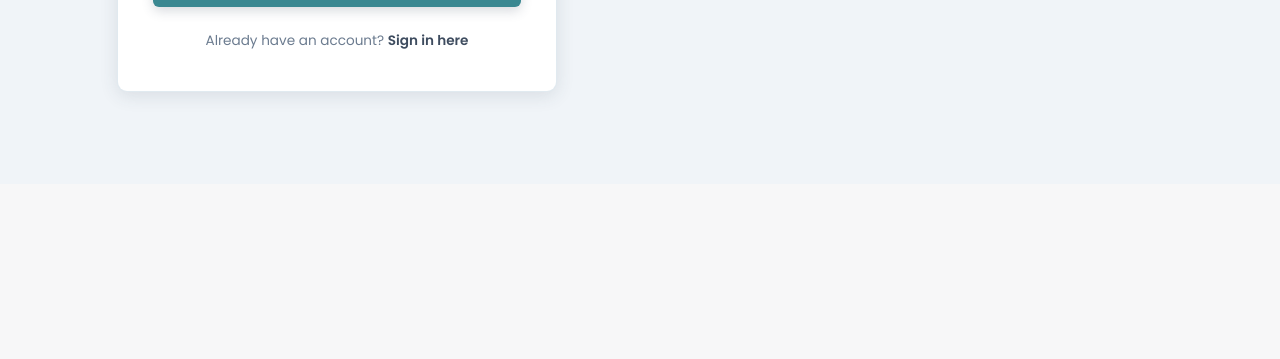
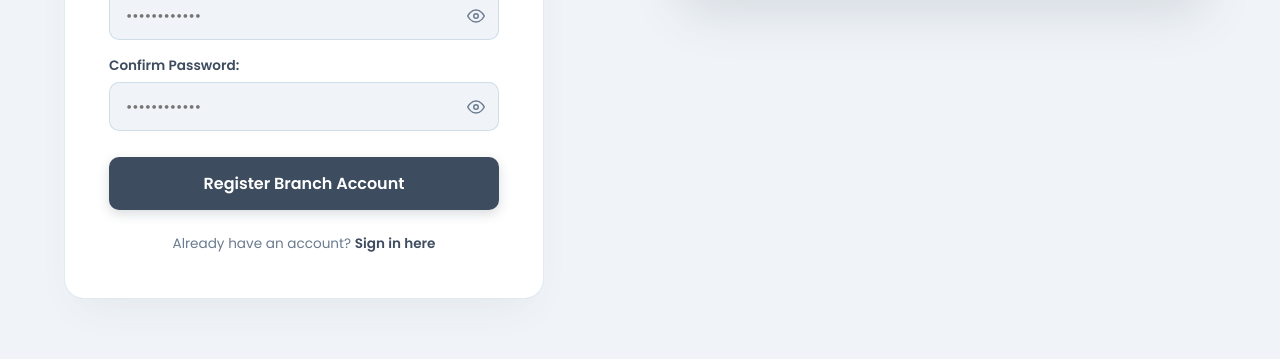
Before and after one commit to sjq-158/kith-django, a Django app: page /register/ in a window 1280 px wide. Shown: the part 956-1315 px from the top of the page. Before the commit the page ends 1059 px from the top, so only its background shows below. Run offline with Django 5.2, Linux system fonts and the light colour scheme; data that the repository does not hold is empty.

Commit message:
feat(register): collect erd fields for user and role tables

```diff
--- a/apps/register/forms.py
+++ b/apps/register/forms.py
@@ -1,3 +1,4 @@
+# added 2 - 09292026
 from django import forms
 from django.contrib.auth.password_validation import validate_password
 from django.db import transaction
@@ -6,6 +7,8 @@
 
 from .models import Branch, User
 
+# Self-registration creates a User row (ERD "User") plus one role row.
+# Admin accounts are not self-service: create them with `createsuperuser`.
 ROLE_PROFILES = {
     "pharmacist": Pharmacist,
     "head_pharmacist": HeadPharmacist,
@@ -13,7 +16,7 @@
 
 
 class RegisterForm(forms.ModelForm):
-    # Stored in the role table (Pharmacist / HeadPharmacist), not in User
+    # --- Role table (Pharmacist / HeadPharmacist) ---
     first_name = forms.CharField(
         label="First Name", max_length=255,
         widget=forms.TextInput(attrs={"placeholder": "Jane"}),
@@ -22,13 +25,24 @@
         label="Last Name", max_length=255,
         widget=forms.TextInput(attrs={"placeholder": "Doe"}),
     )
+    license_number = forms.CharField(
+        label="License Number", max_length=100,
+        widget=forms.TextInput(attrs={"placeholder": "PRC-0000000"}),
+    )
+    phone = forms.CharField(
+        label="Phone", max_length=20,
+        widget=forms.TextInput(attrs={"placeholder": "+63 900 000 0000"}),
+    )
+
+    # --- User table ---
     branch = forms.ModelChoiceField(
         label="Branch Location / ID",
-        queryset=Branch.objects.filter(is_active=True),
-        empty_label="e.g. Main Branch #1",
+        queryset=Branch.objects.none(),
+        empty_label="Select your branch",
     )
     role = forms.ChoiceField(
-        choices=[("pharmacist", "Pharmacist"), ("head_pharmacist", "Head Pharmacist")]
+        label="Role",
+        choices=[("pharmacist", "Pharmacist"), ("head_pharmacist", "Head Pharmacist")],
     )
     email = forms.EmailField(
         label="Professional Email", max_length=255,
@@ -38,17 +52,45 @@
         label="Password",
         widget=forms.PasswordInput(attrs={"placeholder": "••••••••••••"}),
     )
+    confirm_password = forms.CharField(
+        label="Confirm Password",
+        widget=forms.PasswordInput(attrs={"placeholder": "••••••••••••"}),
+    )
 
-    field_order = ["first_name", "last_name", "branch", "role", "email", "password"]
+    field_order = [
+        "first_name", "last_name", "role", "branch", "license_number",
+        "phone", "email", "password", "confirm_password",
+    ]
 
     class Meta:
         model = User
         fields = ["email", "branch", "role"]
 
-    def clean_password(self):
-        password = self.cleaned_data["password"]
-        validate_password(password)
-        return password
+    def __init__(self, *args, **kwargs):
+        super().__init__(*args, **kwargs)
+        # Company is derived from the branch (User.company_id), so show it in the label.
+        self.fields["branch"].queryset = (
+            Branch.objects.filter(is_active=True, company__is_active=True)
+            .select_related("company")
+            .order_by("company__name", "branch_name")
+        )
+        self.fields["branch"].label_from_instance = (
+            lambda b: f"{b.branch_name} — {b.city} ({b.company.name})"
+        )
+
+    def clean(self):
+        cleaned = super().clean()
+        password = cleaned.get("password")
+        confirm = cleaned.get("confirm_password")
+        if password and confirm:
+            if password != confirm:
+                self.add_error("confirm_password", "Passwords do not match.")
+            else:
+                try:
+                    validate_password(password)
+                except forms.ValidationError as error:
+                    self.add_error("password", error)
+        return cleaned
 
     @transaction.atomic
     def save(self, commit=True):
@@ -56,12 +98,82 @@
         user.company = user.branch.company
         user.set_password(self.cleaned_data["password"])
         user.save()
-        ROLE_PROFILES[user.role].objects.create(
+
+        profile_model = ROLE_PROFILES[user.role]
+        profile_model.objects.create(
             user=user,
             first_name=self.cleaned_data["first_name"],
             last_name=self.cleaned_data["last_name"],
+            license_number=self.cleaned_data["license_number"],
+            **{profile_model.phone_field: self.cleaned_data["phone"]},
         )
         return user
+
+# added - 09292026
+# from django import forms
+# from django.contrib.auth.password_validation import validate_password
+# from django.db import transaction
+
+# from apps.profiles.models import HeadPharmacist, Pharmacist
+
+# from .models import Branch, User
+
+# ROLE_PROFILES = {
+#     "pharmacist": Pharmacist,
+#     "head_pharmacist": HeadPharmacist,
+# }
+
+
+# class RegisterForm(forms.ModelForm):
+#     # Stored in the role table (Pharmacist / HeadPharmacist), not in User
+#     first_name = forms.CharField(
+#         label="First Name", max_length=255,
+#         widget=forms.TextInput(attrs={"placeholder": "Jane"}),
+#     )
+#     last_name = forms.CharField(
+#         label="Last Name", max_length=255,
+#         widget=forms.TextInput(attrs={"placeholder": "Doe"}),
+#     )
+#     branch = forms.ModelChoiceField(
+#         label="Branch Location / ID",
+#         queryset=Branch.objects.filter(is_active=True),
+#         empty_label="e.g. Main Branch #1",
+#     )
+#     role = forms.ChoiceField(
+#         choices=[("pharmacist", "Pharmacist"), ("head_pharmacist", "Head Pharmacist")]
+#     )
+#     email = forms.EmailField(
+#         label="Professional Email", max_length=255,
+#         widget=forms.EmailInput(attrs={"placeholder": "pharmacist@kith.com"}),
+#     )
+#     password = forms.CharField(
+#         label="Password",
+#         widget=forms.PasswordInput(attrs={"placeholder": "••••••••••••"}),
+#     )
+
+#     field_order = ["first_name", "last_name", "branch", "role", "email", "password"]
+
+#     class Meta:
+#         model = User
+#         fields = ["email", "branch", "role"]
+
+#     def clean_password(self):
+#         password = self.cleaned_data["password"]
+#         validate_password(password)
+#         return password
+
+#     @transaction.atomic
+#     def save(self, commit=True):
+#         user = super().save(commit=False)
+#         user.company = user.branch.company
+#         user.set_password(self.cleaned_data["password"])
+#         user.save()
+#         ROLE_PROFILES[user.role].objects.create(
+#             user=user,
+#             first_name=self.cleaned_data["first_name"],
+#             last_name=self.cleaned_data["last_name"],
+#         )
+#         return user
 
 # edited - 09292026
 # from django import forms
--- a/templates/register/register.html
+++ b/templates/register/register.html
@@ -2,10 +2,6 @@
 {% load static %}
 
 {% block title %}Register — Kith Multi-Branch Pharmacy{% endblock %}
-
-{% block extra_css %}
-<link rel="stylesheet" href="{% static 'css/register/register.css' %}">
-{% endblock %}
 
 {% block content %}
 <main class="auth-split-grid">
@@ -14,7 +10,7 @@
             <h2>Create Account</h2>
             <p class="subtitle">Join the Kith inventory management network</p>
 
-            <form method="post">
+            <form method="post" novalidate>
                 {% csrf_token %}
                 {% if form.non_field_errors %}
                 <div class="form-error">{{ form.non_field_errors }}</div>
@@ -23,7 +19,16 @@
                 {% for field in form %}
                 <div class="field-group">
                     <label for="{{ field.id_for_label }}">{{ field.label }}:</label>
+                    {% if field.name == 'password' or field.name == 'confirm_password' %}
+                    <div class="input-wrapper">
+                        {{ field }}
+                        <button type="button" class="toggle-password" data-target="{{ field.id_for_label }}" aria-label="Toggle password visibility">
+                            <svg class="eye-icon" viewBox="0 0 24 24"><path d="M1 12s4-8 11-8 11 8 11 8-4 8-11 8-11-8-11-8z"></path><circle cx="12" cy="12" r="3"></circle></svg>
+                        </button>
+                    </div>
+                    {% else %}
                     {{ field }}
+                    {% endif %}
                     {{ field.errors }}
                 </div>
                 {% endfor %}
@@ -46,3 +51,7 @@
     </div>
 </main>
 {% endblock %}
+
+{% block extra_js %}
+<script src="{% static 'js/register/register.js' %}"></script>
+{% endblock %}
```
